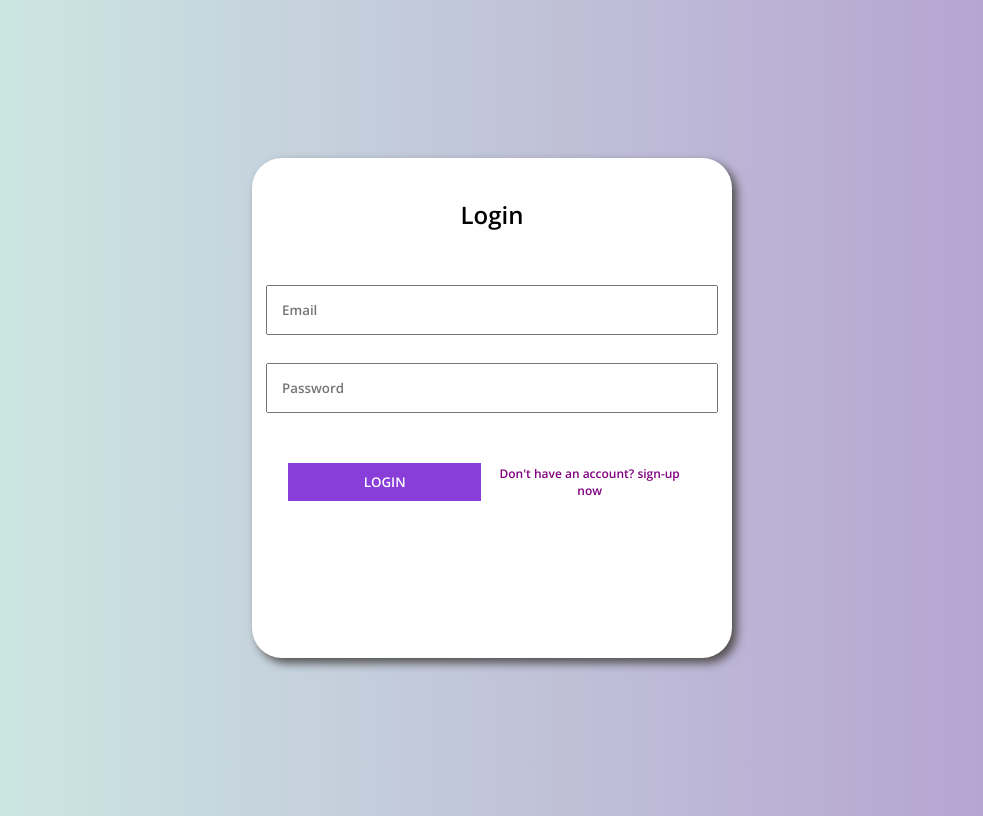
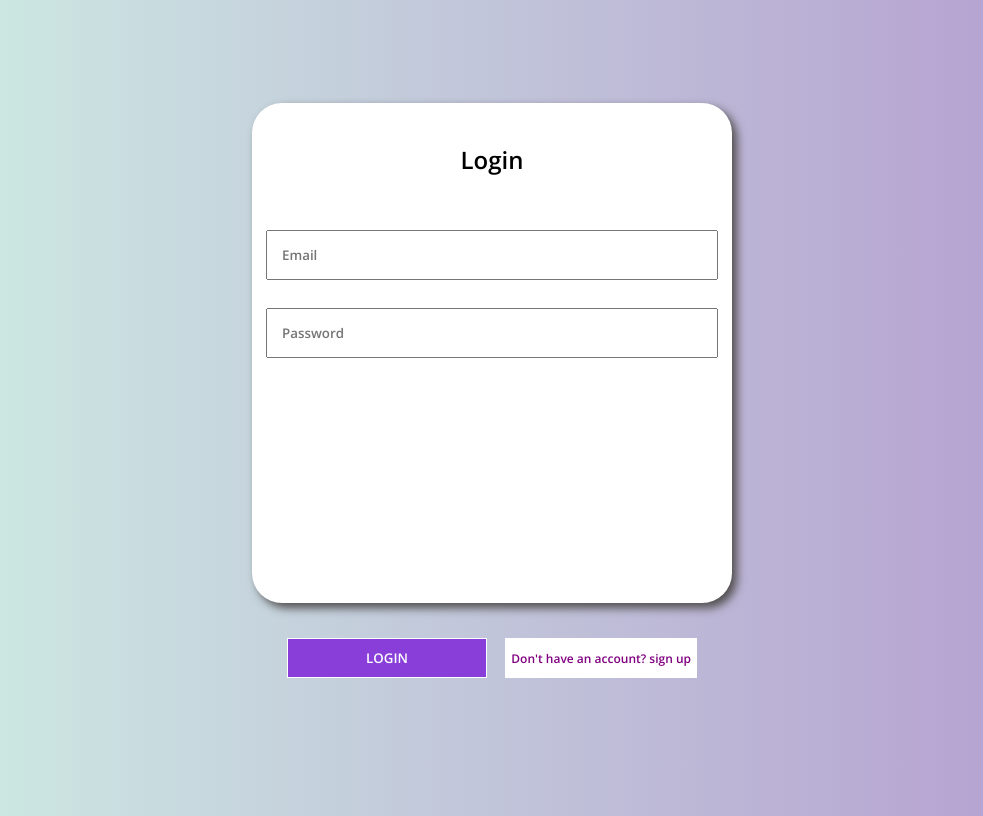
Before and after one commit to AymenBenyoub/simple-sign-up, a React (Vite) app: page / in a window 1280 px wide. Shown: the whole page, without its empty margins (148-1131 px from the left). Built offline with nearby package versions, Linux system fonts and the light colour scheme.

Commit message:
added toggle between login and sign up forms

```diff
--- a/src/App.jsx
+++ b/src/App.jsx
@@ -1,10 +1,10 @@
 import "./styles.css";
-// import Signup from "./signup";
-import Login from "./Login";
+
+import ToggleAuthScreen from "./toggleAuthScreen";
 function App() {
   return (
     <>
-      <Login />
+      <ToggleAuthScreen />
     </>
   );
 }
--- a/src/Login.jsx
+++ b/src/Login.jsx
@@ -1,5 +1,4 @@
 export default function Login() {
-  const toggleMessage = "Don't have an account? sign-up now";
   const h2_inlineStyle = {
     marginBottom: "40px",
     marginTop: "40px",
@@ -10,10 +9,6 @@ export default function Login() {
         <h2 style={h2_inlineStyle}>Login</h2>
         <input type="email" placeholder="Email" />
         <input type="password" placeholder="Password" />
-        <div className="signupORlogin">
-          <button className="signupButton">Login</button>
-          <button className="toggleAuth">{toggleMessage}</button>
-        </div>
       </section>
     </>
   );
--- a/src/signup.jsx
+++ b/src/signup.jsx
@@ -10,10 +10,10 @@ export default function signup() {
         <input type="email" placeholder="Email" />
         <input type="password" placeholder="Password" />
         <input type="password" placeholder="Confirm Password" />
-        <div className="signupORlogin">
+        {/* <div className="signupORlogin">
           <button className="signupButton">Sign up</button>
           <button className="toggleAuth">Already have an account? Login</button>
-        </div>
+        </div> */}
       </section>
     </>
   );
--- a/src/toggleAuthScreen.jsx
+++ b/src/toggleAuthScreen.jsx
@@ -1,7 +1,27 @@
 import { useState } from "react";
-import Login from "./Login,jsx";
-import signup from "./signup.jsx";
+import Login from "./Login.jsx";
+import Signup from "./signup.jsx";
 
 export default function toggleAuthScreen() {
   const [isLogin, setIsLogin] = useState(true);
+
+  const toggleForm = () => {
+    setIsLogin(!isLogin);
+  };
+
+  return (
+    <>
+      {isLogin ? <Login /> : <Signup />}
+      <div className="signupORlogin">
+        <button className="signupButton">
+          {isLogin ? "Login" : "Sign up"}
+        </button>
+        <button className="toggleAuth" onClick={toggleForm}>
+          {isLogin
+            ? "Don't have an account? sign up"
+            : "Already have an account? Login"}
+        </button>
+      </div>
+    </>
+  );
 }
```
